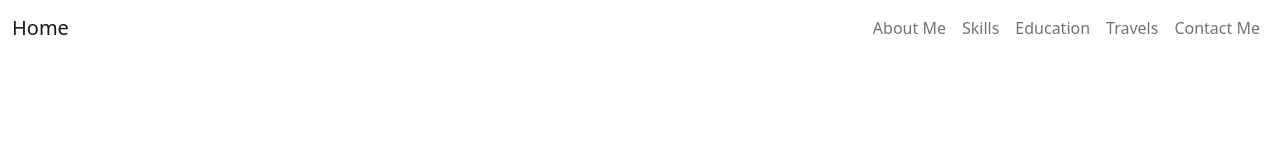
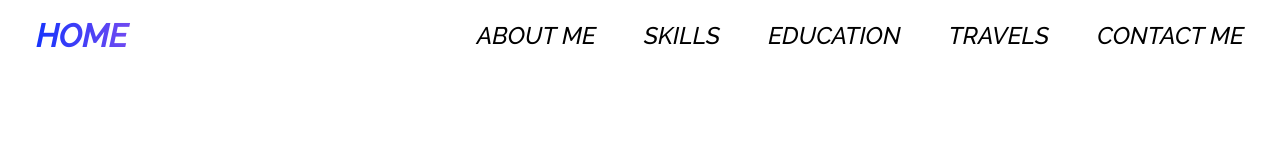
Before and after one commit to harsha20032020/personal, a plain HTML site: page html/index.html in a window 1280 px wide. Drawn offline with Linux system fonts and the light colour scheme.

Commit message:
commited

```diff
--- a/css/fonts.css
+++ b/css/fonts.css
@@ -1,4 +1,4 @@
 @font-face {
     font-family: "Raleway";
-    src: url(./fonts/static/Raleway-MediumItalic.ttf);
+    src: url(fonts/static/Raleway-MediumItalic.ttf);
 }
--- a/css/style.css
+++ b/css/style.css
@@ -1 +1,32 @@
-@import url(./fonts.css);
+@import url(fonts.css);
+
+.navbar-brand {
+    font-family: 'Raleway';
+    font-weight: 1000;
+    font-size: xx-large;
+    text-transform:uppercase;
+    padding:1.5rem;
+    color:black;
+    position:relative; bottom:20px;
+    background: linear-gradient(90deg, #002fff 0%, #854fee 100%);
+    -webkit-background-clip: text;
+    -webkit-text-fill-color: transparent;
+    background-clip: text;
+}
+
+.head_area .main-menu .nav-item .nav-link{
+    font-family: 'Raleway';
+    font-size:x-large;
+    font-weight: 550;
+    position:relative; bottom:20px;
+    text-transform:uppercase;
+    padding:1.5rem;
+    color:black;
+}
+
+.nav-item a:hover{
+    background: linear-gradient(90deg, #002fff 0%, #854fee 100%);
+    -webkit-background-clip: text;
+    -webkit-text-fill-color: transparent;
+    background-clip: text;
+}
```
